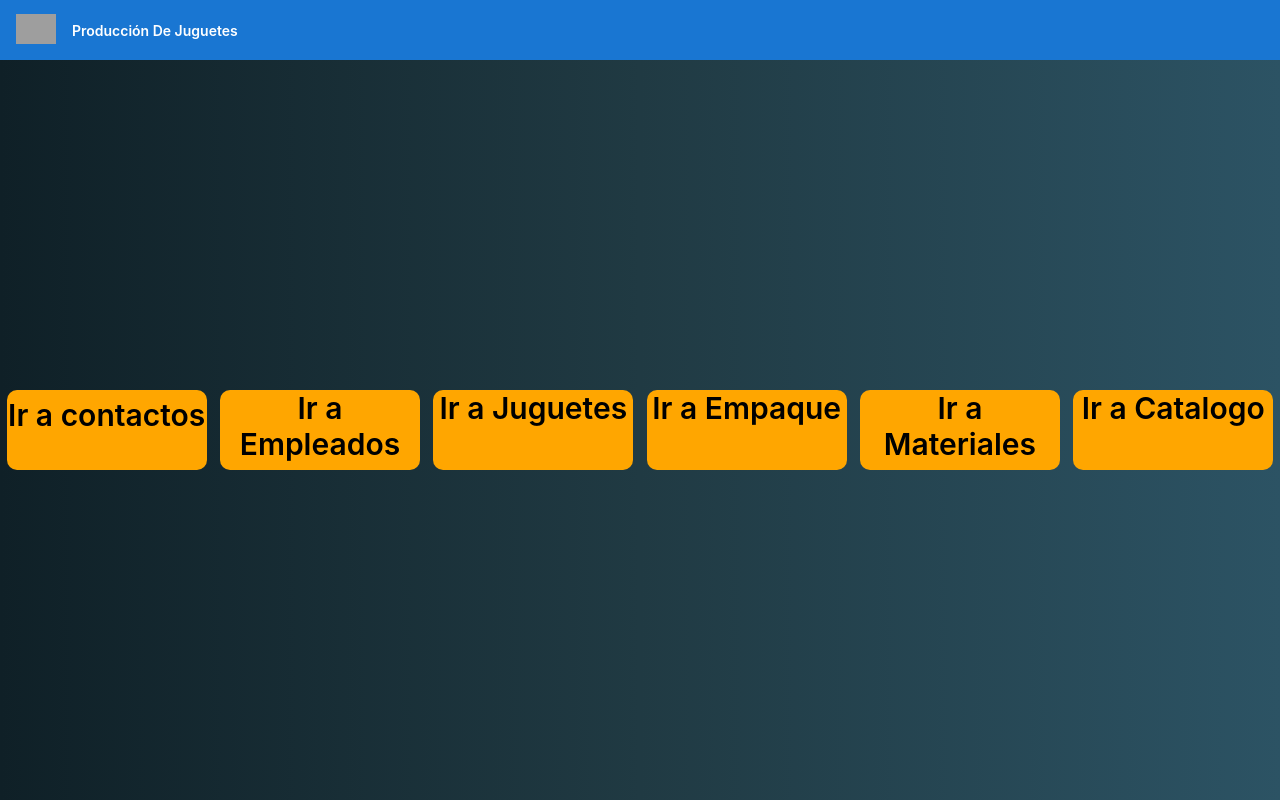
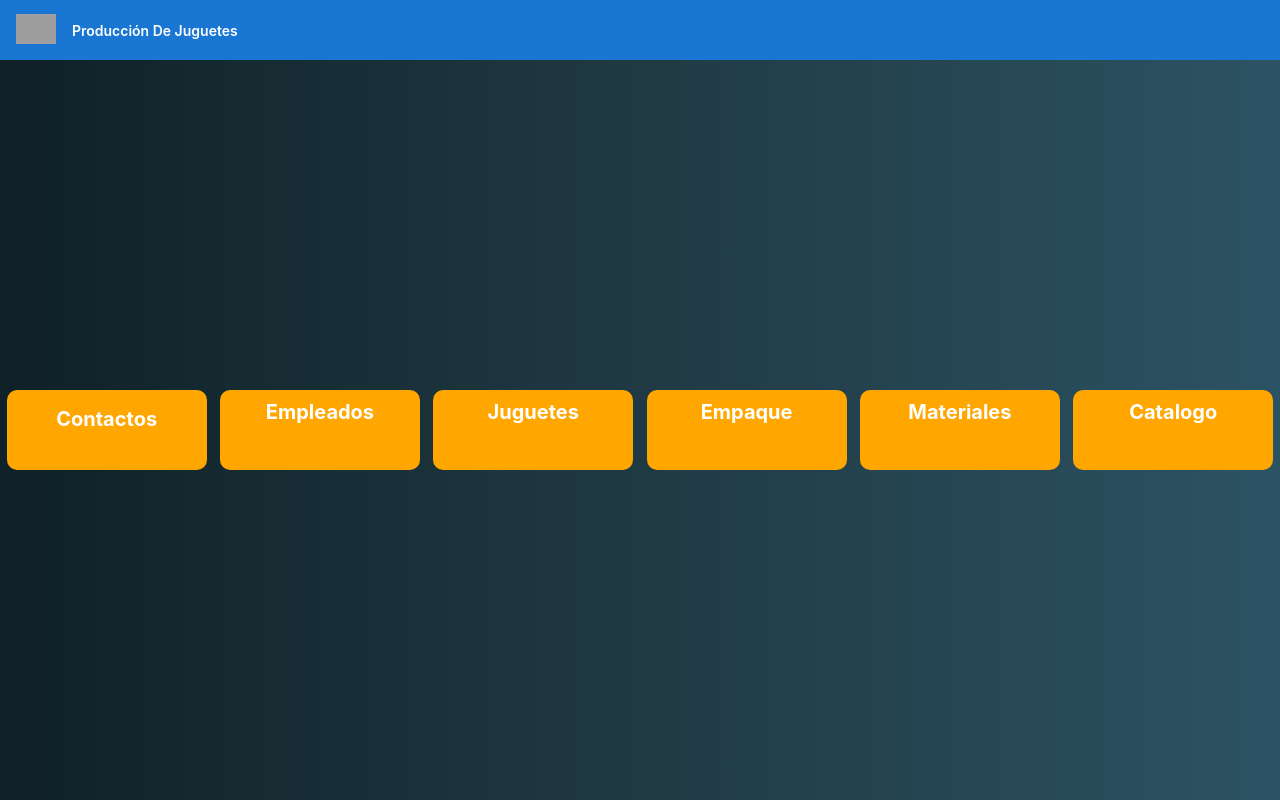
Before and after one commit to JosMiguelMM2/MVM-SYSTEM, an Angular app in the folder Front-End/: page /Inicio in a window 1280 px wide. Built offline with nearby package versions, Linux system fonts and the light colour scheme; grey boxes are pictures that could not be loaded.

Commit message:
materiales productos

```diff
--- a/Front-End/src/app/contacto/contacto.component.html
+++ b/Front-End/src/app/contacto/contacto.component.html
@@ -138,18 +138,22 @@
     <h4>{{ TituloContactoEdit }}</h4>
 
     <li *ngFor="let edit of MiContactoE">
-      <h5>Numero de Id Empleado</h5>
+
       <label for="nidcontacto">
+        <span>Numero de Id Empleado</span>
         <input type="number" name="nidcontacto" id="nidcontacto" formControlName="nuidemple"  value="{{edit.Id_empleados}}" ngModel="edif.Id_empleados"/>
       </label>
 
       <br /><br />
-      <h5>Id tipo de Contacto</h5>
-      <label for="nidtipcontacto"><input type="number" name="nidtipcontacto" id="nidtipcontacto"
+
+      <label for="nidtipcontacto">
+        <span>Id tipo de Contacto</span>
+        <input type="number" name="nidtipcontacto" id="nidtipcontacto"
           formControlName="nuidtipcontac" maxlength="3" value="{{edit.Tipo_contacto}}" ngModel="edif.Tipo_contacto"/></label>
 
-      <h5>Dato del Contacto</h5>
+
       <label for="datocontacto">
+        <span>Dato del Contacto</span>
         <input type="text" name="datocontacto" id="datocontacto" formControlName="nudatcontac" value="{{edit.Dato_contacto}}" ngModel="edif.Dato_contacto"   />
 
       </label>
--- a/Front-End/src/app/empaquetamiento/empaquetamiento.component.css
+++ b/Front-End/src/app/empaquetamiento/empaquetamiento.component.css
@@ -49,6 +49,16 @@ html{
     text-align: center;
 }
 
+.actualizar-empaque{
+    background-color: aqua;
+    margin: 0 auto;
+    margin-top: 10rem;
+    width: 60%;
+    height: auto;
+    text-align: center;
+    border-radius: 1rem 1rem 1rem 1rem;
+}
+
 a{
     text-decoration: none;
     color: black;
--- a/Front-End/src/app/empaquetamiento/empaquetamiento.component.html
+++ b/Front-End/src/app/empaquetamiento/empaquetamiento.component.html
@@ -1,14 +1,14 @@
 <html xmlns:mso="urn:schemas-microsoft-com:office:office" xmlns:msdt="uuid:C2F41010-65B3-11d1-A29F-00AA00C14882">
 
 <main class="mostrarlista">
-    <h1>{{title}}</h1>
+    <h1 class="titulo1">{{title}}</h1>
     <div>
-        <h2>Lista de empaque</h2>
+        <h2 class="titulo2">Lista de empaque</h2>
         <form (ngSubmit)="getEmpaquetamiento(1)" [formGroup]="ListaEmpaque">
             <button type="submit">Mostrar lista </button>
             <button (click)="LimpiarLista()">Limpiar Lista</button>
 
-            <h2>{{TituloEmpaque}}</h2>
+            <h2 class="titulo2">{{TituloEmpaque}}</h2>
 
             <table class="tabla-mostrarempaque">
                 <thead>
--- a/Front-End/src/app/materiales-juguetes/materiales-juguetes.component.html
+++ b/Front-End/src/app/materiales-juguetes/materiales-juguetes.component.html
@@ -1 +1,6 @@
-<p>materiales-juguetes works!</p>
+<html>
+    <!-- LISTAR MATERIALES-JUGUETES -->
+    <main class="listar-materiales">
+
+    </main>
+</html>
--- a/Front-End/src/app/materiales-juguetes/materiales-juguetes.component.ts
+++ b/Front-End/src/app/materiales-juguetes/materiales-juguetes.component.ts
@@ -1,4 +1,15 @@
 import { Component, OnInit } from '@angular/core';
+import {
+  FormGroup,
+  FormBuilder,
+  Validators,
+  ReactiveFormsModule,
+  FormControl,
+} from '@angular/forms';
+import { Router } from '@angular/router';
+
+import { JuguetesService } from '../juguetes.service';
+
 
 @Component({
   selector: 'app-materiales-juguetes',
@@ -6,10 +17,47 @@ import { Component, OnInit } from '@angular/core';
   styleUrls: ['./materiales-juguetes.component.css']
 })
 export class MaterialesJuguetesComponent implements OnInit {
+  title = 'Materiales de los Juguetes';
+  MaterialesJuguetes: any = [];
+  TituloMaterialesJuguetes = ''; //Titulo Lista de Tipos de Documentos
+  TablaMaterialesJuguetes: any = []; //Encabezados tabla Lista de Tipos de Documentos
 
-  constructor() { }
+  controlLista = 1; //Control para limpiar la lista
+  BuscarEvalor = 1; //Control para carga del valor a buscar
+
+  MiMaterialesJuguetes: any = []; //Tipo de Documento Buscado
+  TituloMaterialesJ = ''; //Titulo de Tipo de Documento Buscado
+  TabBusMaterialesJuguetes: any = []; //Encabezados tabla Tipo de Documento Buscado
+  comboListaMaterialesJuguetes: any = []; //Combo Buscar Tipo de Documento
+
+  TituloMaterielesJuguetesEdit = ''; //Titulo de Tipo de Documento a Editar
+  MiMaterielesJueguetesE: any = []; //Tipo de Documento a Editar
+  comboEditarMaterielesJuguetes: any = []; //Combo Editar Tipo de Documento
+
+  //*****************************************************************************
+  //Form group
+  //Mostrar Lista MATERIALES JUGUETES
+  ListaMaterialesJuguetes = new FormGroup({});
+
+  constructor(private formBuilder: FormBuilder,
+    private juguetesService: JuguetesService,
+    Router: Router) { }
+
+    public LimpiarLista() {
+      this.controlLista = 0;
+    }
+
+    public getMaterialesJuguetes(op:any){
+      if(this.controlLista==1){
+
+      }
+    }
 
   ngOnInit(): void {
+
+    //LISTAR MATERIALES JUGUETES
+    this.ListaMaterialesJuguetes = this.formBuilder.group({});
+
+
   }
-
 }
--- a/Front-End/src/app/menu-inicio/menu-inicio.component.css
+++ b/Front-End/src/app/menu-inicio/menu-inicio.component.css
@@ -77,6 +77,14 @@ html{
     border-radius: 1rem 1rem 1rem 1rem;
 }
 
+.pruebacontactos, .pruebaempleado, .pruebaJuguetes, .pruebaempaque, .pruebaMateriales, .pruebaCatalogo{
+    color: white;
+    font-size: 2rem;
+    font-weight: bold;
+    text-decoration: none;
+
+}
+
 h3{
     color: #fff;
     font-size: 30px;
--- a/Front-End/src/app/menu-inicio/menu-inicio.component.html
+++ b/Front-End/src/app/menu-inicio/menu-inicio.component.html
@@ -3,22 +3,22 @@
 <body>
     <main class="principal">
         <div class="Estilo-contactos">
-            <h3><a routerLink="/Contactos" class="pruebacontactos">Ir a contactos</a></h3>
+            <h3><a routerLink="/Contactos" class="pruebacontactos">Contactos</a></h3>
         </div>
         <div class="Estilo-empleados">
-            <h3><a routerLink="/Empleados" class="pruebaempleado">Ir a Empleados</a> </h3>
+            <h3><a routerLink="/Empleados" class="pruebaempleado">Empleados</a> </h3>
         </div>
         <div class="Estilo-juguetes">
-            <h3><a routerLink="/Juguetes" class="pruebaJuguetes">Ir a Juguetes</a> </h3>
+            <h3><a routerLink="/Juguetes" class="pruebaJuguetes">Juguetes</a> </h3>
         </div>
         <div class="Estilo-empaque">
-            <h3><a routerLink="/Empaque" class="pruebaempaque">Ir a Empaque</a></h3>
+            <h3><a routerLink="/Empaque" class="pruebaempaque">Empaque</a></h3>
         </div>
         <div class="Estilo-Materiales">
-            <h3><a routerLink="/Materiales" class="pruebaMateriales">Ir a Materiales</a> </h3>
+            <h3><a routerLink="/Materiales" class="pruebaMateriales">Materiales</a> </h3>
         </div>
         <div class="Estilo-Catalogo">
-            <h3><a routerLink="/Catalogo" class="pruebaCatalogo">Ir a Catalogo</a> </h3>
+            <h3><a routerLink="/Catalogo" class="pruebaCatalogo">Catalogo</a> </h3>
         </div>
 
 
```
Also changed, not shown: Front-End/src/app/contacto/contacto.component.css (line endings or trailing spaces), 1 other file (tests, documents, lock files or other folders).
